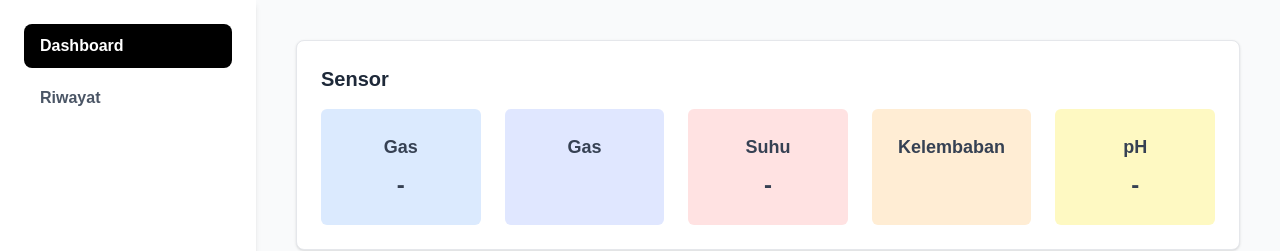
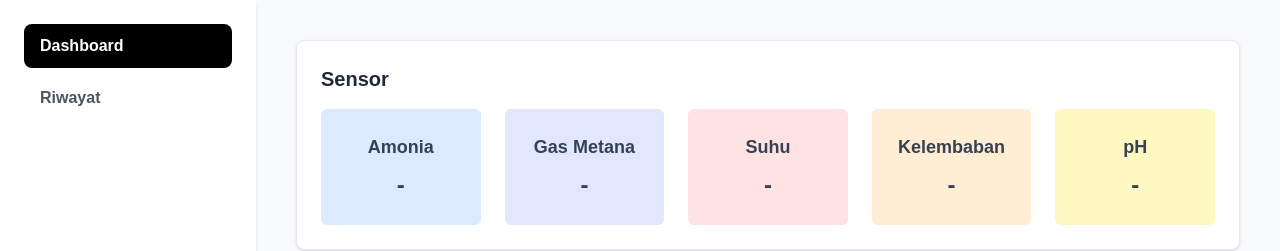
Before and after one commit to Capstone-E03/webapp, a Next.js app: page / in a window 1280 px wide. Shown: the top 251 px of the page. Built offline with nearby package versions, Linux system fonts and the light colour scheme; no server answers.

Commit message:
fix: mqtt sensor data

```diff
--- a/src/components/LiveData.js
+++ b/src/components/LiveData.js
@@ -5,7 +5,7 @@ import { io } from "socket.io-client";
 import { toast } from "react-hot-toast";
 
 export default function LiveData() {
-  const [data, setData] = useState({ gas: "-", suhu: "-", ph: "-" });
+  const [data, setData] = useState({ gasAmonia: "-", suhu: "-", ph: "-", humidity: "-", gasMetana: "-" });
 
   useEffect(() => {
     const socket = io("http://127.0.0.1:3001");
@@ -18,11 +18,12 @@ export default function LiveData() {
     socket.on("sensorData", (msg) => {
         console.log("📩 Received:", msg);
         setData({
-            gas: "-",
-            suhu: msg.message.temp ?? "-",
-            ph: "-",
-            humidity: msg.message.humidity ?? "-",
-            gas2: "-"
+            gasAmonia: msg.message.mq135_ppm,
+            suhu: msg.message.T,
+            ph: msg.message.pH,
+            humidity: msg.message.RH,
+            gasMetana: msg.message.mq2_ppm
+
         });
     });
 
@@ -32,12 +33,12 @@ export default function LiveData() {
   return (
     <div className="grid grid-cols-1 md:grid-cols-5 gap-6">
       <div className="p-6 bg-blue-100 rounded-md text-center">
-        <h3 className="text-lg font-bold text-gray-700 mb-2">Gas</h3>
-        <p className="text-2xl font-semibold text-gray-700">{data.gas}</p>
+        <h3 className="text-lg font-bold text-gray-700 mb-2"> Amonia</h3>
+        <p className="text-2xl font-semibold text-gray-700">{data.gasAmonia}</p>
       </div>
       <div className="p-6 bg-indigo-100 rounded-md text-center">
-        <h3 className="text-lg font-bold text-gray-700 mb-2">Gas</h3>
-        <p className="text-2xl font-semibold text-gray-700">{data.gas2}</p>
+        <h3 className="text-lg font-bold text-gray-700 mb-2">Gas Metana</h3>
+        <p className="text-2xl font-semibold text-gray-700">{data.gasMetana}</p>
       </div>
       <div className="p-6 bg-red-100 rounded-md text-center">
         <h3 className="text-lg font-bold text-gray-700 mb-2">Suhu</h3>
```
